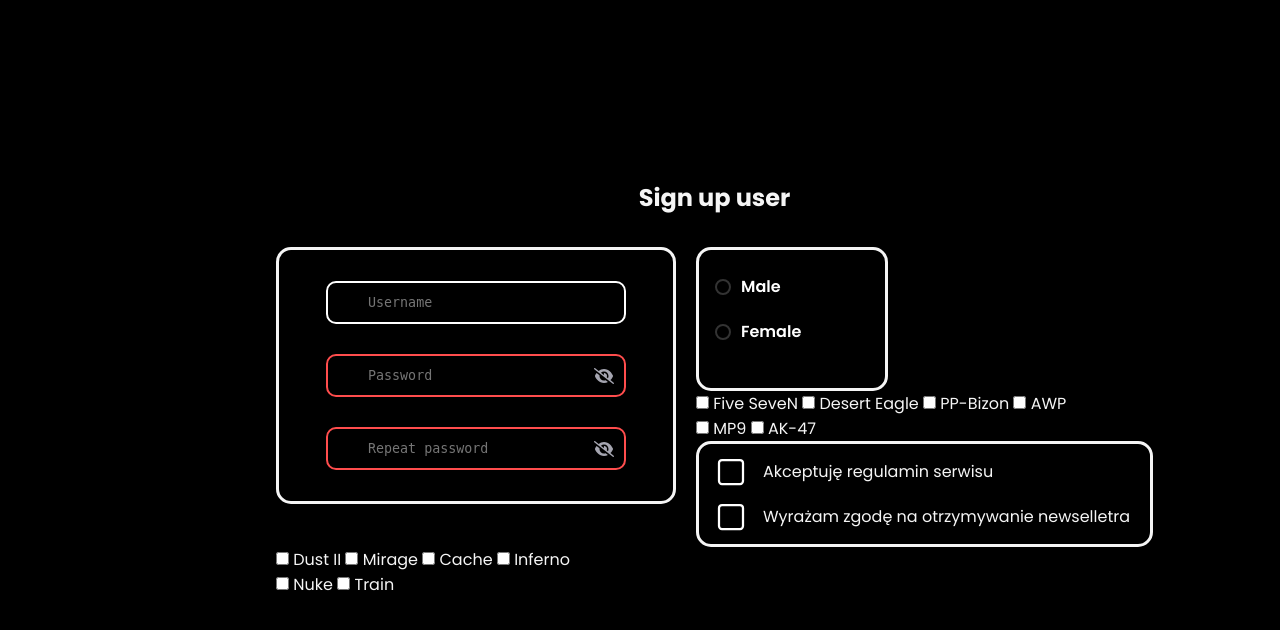
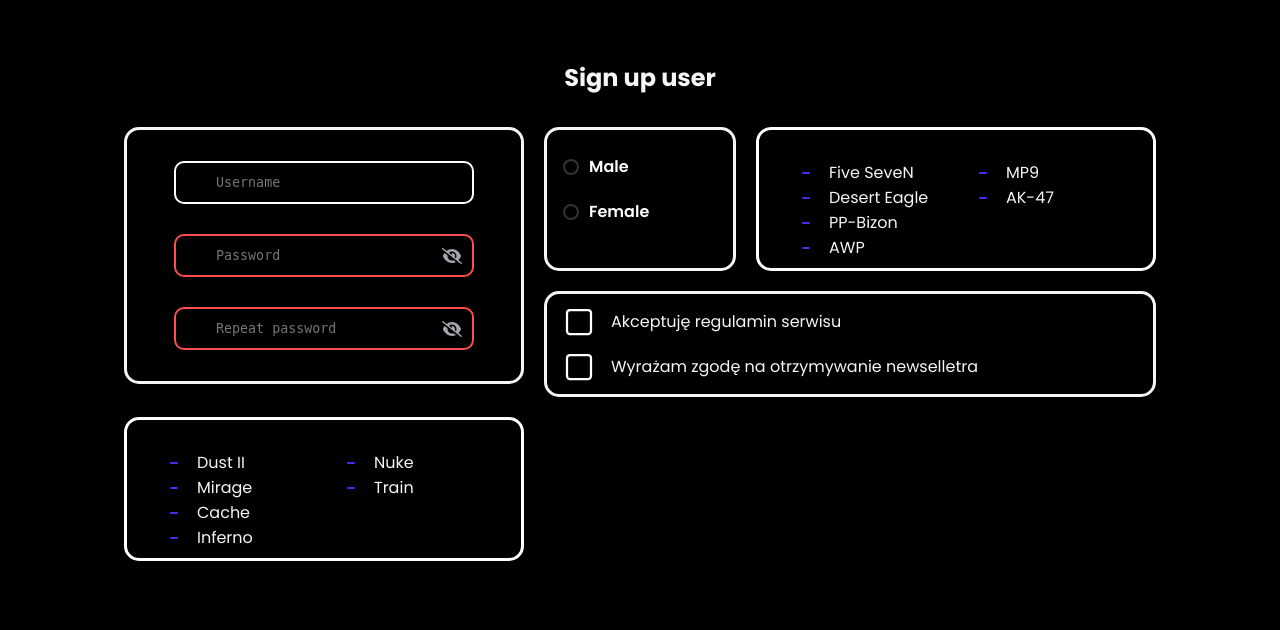
Before and after one commit to Panpietruszka/CSGO_exam_website, a PHP site: page /test3/index.html in a window 1280 px wide. Shown: the top 630 px of the page. Run offline with PHP 8.4, Linux system fonts and the light colour scheme.

Commit message:
Update style.css

```diff
--- a/test3/style.css
+++ b/test3/style.css
@@ -18,9 +18,9 @@ main {
     width: auto;
     padding: 20px;
     position: absolute;
-    top: 20%;
-    left: 20%;
-    transform: translate(0, 0)
+    top: 5%;
+    left: 50%;
+    transform: translate(-50%, 0)
 }
 
 h2 {
@@ -32,32 +32,49 @@ h2 {
     display: flex;
     gap: 20px;
     justify-content: flex-start;
-    align-items: flex-start
+    align-items: flex-start;
+}
+
+.right-side-sections-wrapper {
+    display: flex;
+    flex-direction: column;
+    gap: 20px;
+    height: auto;
 }
 
 .form-section-wrapper {
     width: auto;
-    height: auto
+    height: auto;
 }
 
-.basic-data-wrapper {}
-
+.basic-data-wrapper {
+    height: var(--right-height, auto);
+}
+.second-row-wrapper {
+    display: flex;
+    gap: 20px;
+    justify-content: flex-start;
+    align-items: flex-start;
+    margin-top: 20px;
+}
 .basic-data {
     width: 25rem;
     border: 3px solid whitesmoke;
     border-radius: 15px;
     padding: 1rem;
-    transition: transform 0.2s ease-in-out
+    transition: transform 0.2s ease-in-out;
+    height: 100%;
 }
 
 .inputs-container {
     display: flex;
     align-items: center;
-    justify-content: space-between;
+    justify-content: space-around;
     position: relative;
     flex-direction: column;
     width: 100%;
-    margin: 0
+    margin: 0;
+    height: 100%;
 }
 
 .inputContainer {
@@ -187,7 +204,7 @@ h2 {
 
 .personal-data-wrapper {
     width: auto;
-    height: auto
+    height: auto;
 }
 
 .personal-data {
@@ -261,8 +278,10 @@ h2 {
 }
 
 .personal-data.is-radio-active {
-    transform: translateY(-15px)
+    transform: translateY(-15px);
+    border: 3px solid #7f29f0;
 }
+
 .newselletr-data-wrapper {
     padding: 15px 20px;
     border: 3px solid whitesmoke;
@@ -271,7 +290,9 @@ h2 {
     display: flex;
     align-items: flex-start;
     flex-direction: column;
+    height: auto;
 }
+
 .container {
     text-align: center;
     display: flex;
@@ -286,6 +307,7 @@ h2 {
 
 .container svg {
     overflow: visible;
+    cursor: pointer;
 }
 
 .path {
@@ -303,3 +325,266 @@ h2 {
     stroke-dasharray: 70.5096664428711 9999999;
     stroke-dashoffset: -262.2723388671875;
 }
+
+.newselletr-data-wrapper {
+    transition: all 0.3s ease-in-out;
+    transform: translateY(0);
+}
+
+.newselletr-data-wrapper.is-checkbox-active {
+    transform: translateY(-15px);
+    border: 3px solid #7f29f0;
+}
+
+.top-right-section-flex {
+    display: flex;
+    gap: 20px;
+    width: 100%;
+}
+
+#checklist,
+#checklist-2 {
+    --background: transparent;
+    --text: whitesmoke;
+    --check: #4f29f0;
+    --disabled: #c3c8de;
+    --width: 400px;
+    --height: 144px;
+    --border-radius: 15px;
+    background: var(--background);
+    width: var(--width);
+    height: var(--height);
+    border-radius: var(--border-radius);
+    position: relative;
+    border: 3px solid white;
+    border-radius: 15px;
+    padding: 30px 40px;
+    display: flex;
+    gap: 40px;
+    transition: all 0.3s ease;
+    transform: translateY(0);
+}
+
+#checklist.is-checklist-active,
+#checklist-2.is-checklist-active {
+    transform: translateY(-15px);
+    border: 3px solid #7f29f0;
+}
+
+.column {
+    display: grid;
+    grid-template-columns: 30px auto;
+    grid-auto-rows: 1fr;
+    align-items: center;
+    flex: 1;
+    padding-bottom: 5px;
+    align-content: start;
+}
+
+.column:last-child {
+    align-content: start;
+    grid-template-rows: repeat(4, 1fr);
+}
+
+#checklist label,
+#checklist-2 label {
+    color: var(--text);
+    position: relative;
+    cursor: pointer;
+    width: fit-content;
+    transition: color 0.3s ease;
+    padding-top: 0;
+    line-height: normal;
+    display: inline-block;
+}
+
+#checklist label::before,
+#checklist-2 label::before {
+    content: "";
+    position: absolute;
+    height: 2px;
+    width: 8px;
+    left: -27px;
+    background: var(--check);
+    border-radius: 2px;
+    transition: background 0.3s ease;
+    top: 50%;
+    transform: translateY(-50%);
+}
+
+#checklist label::after,
+#checklist-2 label::after {
+    content: "";
+    position: absolute;
+    height: 4px;
+    width: 4px;
+    top: calc(50% - 2px);
+    left: -25px;
+    border-radius: 50%;
+}
+
+#checklist input[type="checkbox"],
+#checklist-2 input[type="checkbox"] {
+    -webkit-appearance: none;
+    -moz-appearance: none;
+    position: relative;
+    height: 15px;
+    width: 15px;
+    outline: none;
+    border: 0;
+    margin: 0;
+    cursor: pointer;
+    background: var(--background);
+    display: block;
+    align-items: center;
+}
+
+#checklist input[type="checkbox"]::before,
+#checklist input[type="checkbox"]::after,
+#checklist-2 input[type="checkbox"]::before,
+#checklist-2 input[type="checkbox"]::after {
+    content: "";
+    position: absolute;
+    height: 2px;
+    top: auto;
+    background: var(--check);
+    border-radius: 2px;
+}
+
+#checklist input[type="checkbox"]::before,
+#checklist-2 input[type="checkbox"]::before {
+    width: 0px;
+    right: 60%;
+    transform-origin: right bottom;
+}
+
+#checklist input[type="checkbox"]::after,
+#checklist-2 input[type="checkbox"]::after {
+    width: 0px;
+    left: 48%;
+    transform-origin: left bottom;
+}
+
+#checklist input[type="checkbox"]:checked::before,
+#checklist-2 input[type="checkbox"]:checked::before {
+    animation: check-01 0.4s ease forwards;
+}
+
+#checklist input[type="checkbox"]:checked::after,
+#checklist-2 input[type="checkbox"]:checked::after {
+    animation: check-02 0.4s ease forwards;
+}
+
+#checklist input[type="checkbox"]:checked+label,
+#checklist-2 input[type="checkbox"]:checked+label {
+    color: var(--disabled);
+    animation: move 0.3s ease 0.1s forwards;
+}
+
+#checklist input[type="checkbox"]:checked+label::before,
+#checklist-2 input[type="checkbox"]:checked+label::before {
+    background: var(--disabled);
+    animation: slice 0.4s ease forwards;
+}
+
+#checklist input[type="checkbox"]:checked+label::after,
+#checklist-2 input[type="checkbox"]:checked+label::after {
+    animation: firework 0.5s ease forwards 0.1s;
+}
+
+@keyframes check-01 {
+
+    0% {
+        width: 4px;
+        top: auto;
+        transform: rotate(0);
+    }
+
+    50% {
+        width: 0px;
+        top: auto;
+        transform: rotate(0);
+    }
+
+    51% {
+        width: 0px;
+        top: 7px;
+        transform: rotate(45deg);
+    }
+
+    100% {
+        width: 5px;
+        top: 7px;
+        transform: rotate(45deg);
+    }
+}
+
+@keyframes check-02 {
+
+    0% {
+        width: 4px;
+        top: auto;
+        transform: rotate(0);
+    }
+
+    50% {
+        width: 0px;
+        top: auto;
+        transform: rotate(0);
+    }
+
+    51% {
+        width: 0px;
+        top: 7px;
+        transform: rotate(-45deg);
+    }
+
+    100% {
+        width: 10px;
+        top: 7px;
+        transform: rotate(-45deg);
+    }
+}
+
+@keyframes slice {
+
+    60% {
+        width: 100%;
+        left: 4px;
+    }
+
+    100% {
+        width: 100%;
+        left: -2px;
+        padding-left: 0;
+    }
+}
+
+@keyframes move {
+
+    50% {
+        padding-left: 8px;
+        padding-right: 0px;
+    }
+
+    100% {
+        padding-right: 4px;
+    }
+}
+
+@keyframes firework {
+
+    0% {
+        opacity: 1;
+        box-shadow: 0 0 0 -2px #4f29f0, 0 0 0 -2px #4f29f0, 0 0 0 -2px #4f29f0, 0 0 0 -2px #4f29f0, 0 0 0 -2px #4f29f0, 0 0 0 -2px #4f29f0;
+    }
+
+    30% {
+        opacity: 1;
+    }
+
+    100% {
+        opacity: 0;
+        box-shadow: 0 -15px 0 0px #4f29f0, 14px -8px 0 0px #4f29f0, 14px 8px 0 0px #4f29f0, 0 15px 0 0px #4f29f0, -14px 8px 0 0px #4f29f0, -14px -8px 0 0px #4f29f0;
+    }
+}
```
